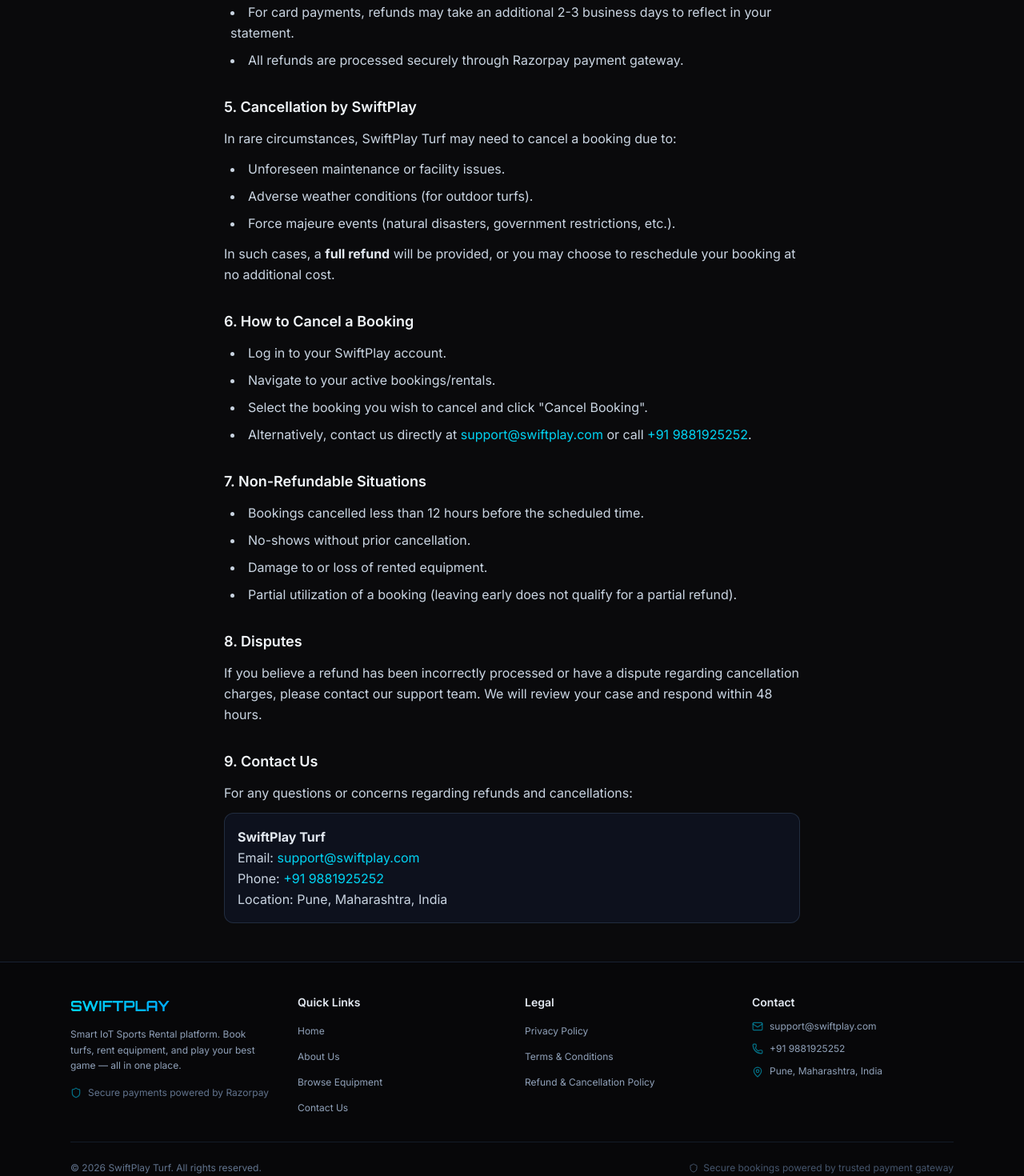
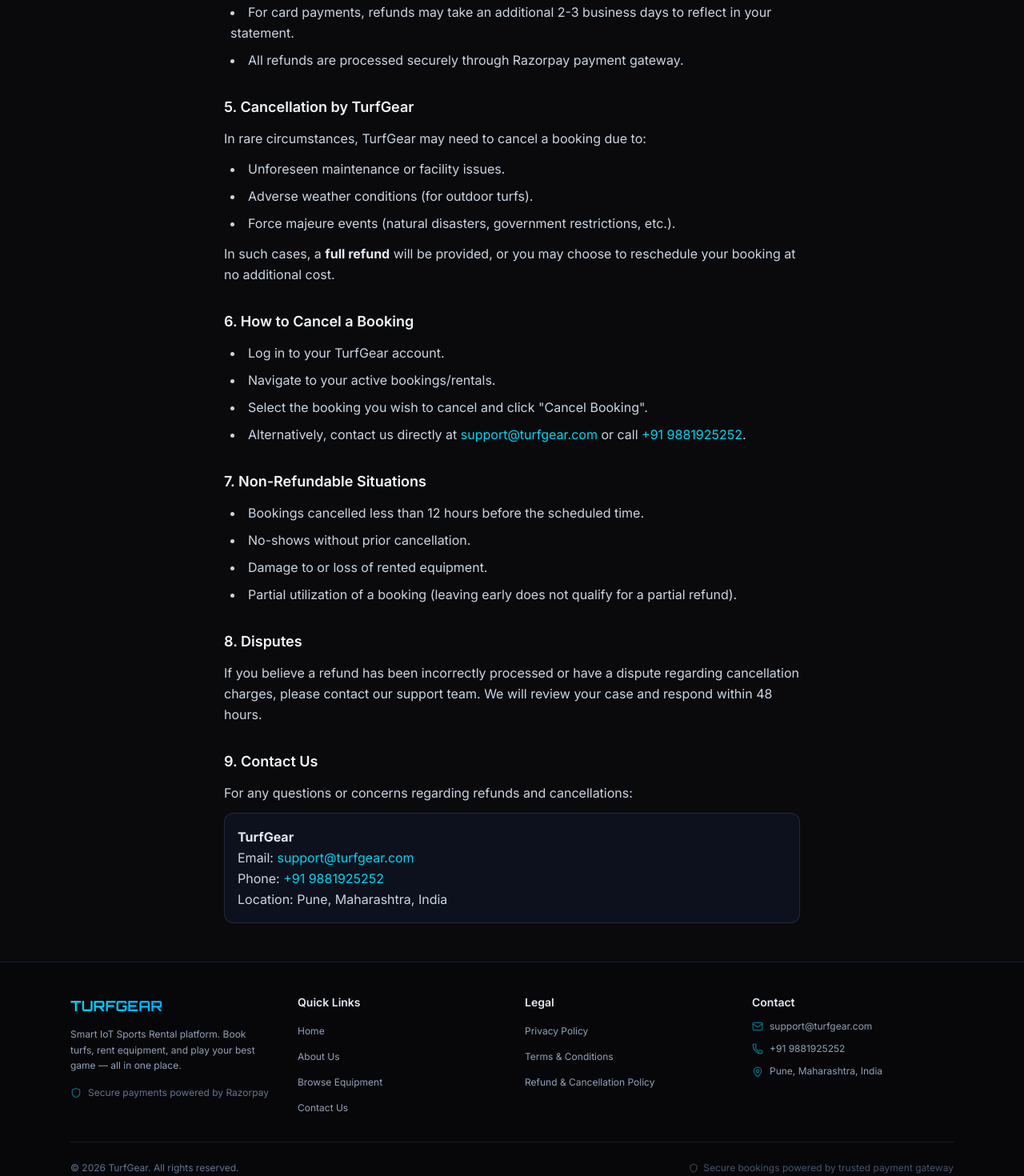
Before and after one commit to sammmuley-oss/swiftplay_turf, a React (Vite) app in the folder frontend/: page /refund-policy in a window 1280 px wide. Shown: the part 1220-2690 px from the top of the page at 80% size. Built offline with nearby package versions, Linux system fonts and the light colour scheme.

Commit message:
changed swiftplay to turfgear

```diff
--- a/frontend/index.html
+++ b/frontend/index.html
@@ -4,7 +4,7 @@
     <meta charset="UTF-8" />
     <link rel="icon" type="image/svg+xml" href="/vite.svg" />
     <meta name="viewport" content="width=device-width, initial-scale=1.0" />
-    <title>SWIFTPLAY – Smart IoT Sports Rental</title>
+    <title>TURFGEAR – Smart IoT Sports Rental</title>
     <link rel="preconnect" href="https://fonts.googleapis.com" />
     <link rel="preconnect" href="https://fonts.gstatic.com" crossorigin />
     <link
--- a/frontend/src/components/layout/Footer.tsx
+++ b/frontend/src/components/layout/Footer.tsx
@@ -9,7 +9,7 @@
           {/* Brand */}
           <div>
             <h3 className="font-display text-lg font-bold text-transparent bg-clip-text bg-gradient-to-r from-cyan-400 to-blue-500 mb-3">
-              SWIFTPLAY
+              TURFGEAR
             </h3>
             <p className="text-slate-400 text-xs leading-relaxed mb-4">
               Smart IoT Sports Rental platform. Book turfs, rent equipment, and play your best game — all in one place.
@@ -76,10 +76,10 @@
               <li className="flex items-center gap-2">
                 <Mail size={14} className="text-cyan-500/60 shrink-0" />
                 <a
-                  href="mailto:support@swiftplay.com"
+                  href="mailto:support@turfgear.com"
                   className="text-xs text-slate-400 hover:text-cyan-400 transition-colors"
                 >
-                  support@swiftplay.com
+                  support@turfgear.com
                 </a>
               </li>
               <li className="flex items-center gap-2">
@@ -104,7 +104,7 @@
         {/* Bottom Bar */}
         <div className="mt-8 pt-6 border-t border-slate-800/60 flex flex-col sm:flex-row items-center justify-between gap-3">
           <p className="text-xs text-slate-500">
-            &copy; {new Date().getFullYear()} SwiftPlay Turf. All rights reserved.
+            &copy; {new Date().getFullYear()} TurfGear. All rights reserved.
           </p>
           <p className="text-xs text-slate-600 flex items-center gap-1.5">
             <Shield size={12} />
--- a/frontend/src/pages/AboutPage.tsx
+++ b/frontend/src/pages/AboutPage.tsx
@@ -16,7 +16,7 @@
 
         {/* Header */}
         <h1 className="font-display text-2xl md:text-3xl font-bold text-transparent bg-clip-text bg-gradient-to-r from-cyan-400 to-blue-500 mb-3">
-          About SwiftPlay
+          About TurfGear
         </h1>
         <p className="text-slate-400 mb-10">
           Redefining the way you book and play sports.
@@ -26,7 +26,7 @@
         <div className="p-6 rounded-2xl bg-slate-900/60 border border-slate-700/60 backdrop-blur-lg mb-8">
           <h2 className="text-lg font-semibold text-slate-100 mb-3">Our Mission</h2>
           <p className="text-slate-300 leading-relaxed">
-            SwiftPlay Turf is a next-generation platform for booking sports turfs and renting equipment with ease.
+            TurfGear is a next-generation platform for booking sports turfs and renting equipment with ease.
             Built in Pune, India, we combine smart IoT technology with a seamless booking experience so you can focus
             on what matters most — playing your best game.
           </p>
@@ -69,15 +69,15 @@
 
         {/* Story */}
         <div className="p-6 rounded-2xl bg-slate-900/60 border border-slate-700/60 backdrop-blur-lg">
-          <h2 className="text-lg font-semibold text-slate-100 mb-3">Why SwiftPlay?</h2>
+          <h2 className="text-lg font-semibold text-slate-100 mb-3">Why TurfGear?</h2>
           <p className="text-slate-300 text-sm leading-relaxed mb-3">
-            Finding and booking a sports turf shouldn't be complicated. We built SwiftPlay to eliminate the hassle of
+            Finding and booking a sports turf shouldn't be complicated. We built TurfGear to eliminate the hassle of
             phone calls, waiting, and uncertainty. With our platform, you get transparent pricing, real-time slot availability,
             IoT-powered smart equipment rentals, and secure online payments — all in one place.
           </p>
           <p className="text-slate-300 text-sm leading-relaxed">
             Our goal is to make sports more accessible to everyone in Pune and beyond. Whether it's cricket, football,
-            badminton, or any other sport — SwiftPlay has you covered.
+            badminton, or any other sport — TurfGear has you covered.
           </p>
         </div>
       </div>
--- a/frontend/src/pages/ContactPage.tsx
+++ b/frontend/src/pages/ContactPage.tsx
@@ -31,10 +31,10 @@
             <div>
               <h3 className="text-sm font-semibold text-slate-200 mb-1">Email</h3>
               <a
-                href="mailto:support@swiftplay.com"
+                href="mailto:support@turfgear.com"
                 className="text-cyan-400 hover:text-cyan-300 transition-colors text-sm"
               >
-                support@swiftplay.com
+                support@turfgear.com
               </a>
               <p className="text-xs text-slate-500 mt-1">We respond within 24 hours</p>
             </div>
@@ -82,7 +82,7 @@
         <div className="p-5 rounded-2xl bg-slate-900/60 border border-slate-700/60 backdrop-blur-lg">
           <h2 className="text-lg font-semibold text-slate-100 mb-3">Get in Touch</h2>
           <p className="text-slate-300 text-sm leading-relaxed">
-            Whether you need help with a booking, have feedback about our services, or want to partner with SwiftPlay Turf,
+            Whether you need help with a booking, have feedback about our services, or want to partner with TurfGear,
             feel free to reach out. Our support team is dedicated to ensuring you have the best experience on and off the turf.
           </p>
           <p className="text-slate-400 text-sm mt-4">
--- a/frontend/src/pages/HomeScreen.tsx
+++ b/frontend/src/pages/HomeScreen.tsx
@@ -9,7 +9,7 @@
         <h1 className="font-display text-4xl md:text-6xl font-bold text-center tracking-tight text-transparent bg-clip-text bg-gradient-to-r from-cyan-400 to-blue-500 mb-4">
           PLAY HARDER. RENT SMARTER.
         </h1>
-        <p className="text-slate-400 text-lg mb-10">SWIFTPLAY – Smart IoT Sports Rental</p>
+        <p className="text-slate-400 text-lg mb-10">TURFGEAR – Smart IoT Sports Rental</p>
         <div className="flex gap-4">
           <Link to="/catalog" className="kiosk-button">Get Started</Link>
           <Link to="/catalog" className="px-6 py-3 rounded-full border border-slate-600 text-slate-300 hover:border-cyan-500 hover:text-cyan-400 transition-colors">
@@ -22,7 +22,7 @@
       <section id="about" className="bg-[#0a0a0c] py-16 px-6">
         <div className="max-w-5xl mx-auto">
           <h2 className="font-display text-2xl md:text-3xl font-bold text-center text-transparent bg-clip-text bg-gradient-to-r from-cyan-400 to-blue-500 mb-3">
-            About SwiftPlay
+            About TurfGear
           </h2>
           <p className="text-slate-400 text-center text-sm mb-10 max-w-xl mx-auto">
             A next-generation platform for booking sports turfs and renting equipment with ease, built in Pune, India.
@@ -85,14 +85,14 @@
 
           <div className="grid grid-cols-1 sm:grid-cols-3 gap-4 mb-6">
             <a
-              href="mailto:support@swiftplay.com"
+              href="mailto:support@turfgear.com"
               className="p-5 rounded-2xl bg-slate-900/60 border border-slate-700/60 backdrop-blur-lg flex flex-col items-center text-center hover:border-cyan-500/40 transition-colors"
             >
               <div className="p-2.5 rounded-xl bg-cyan-500/10 border border-cyan-500/20 mb-3">
                 <Mail size={20} className="text-cyan-400" />
               </div>
               <h3 className="text-sm font-semibold text-slate-200 mb-1">Email</h3>
-              <p className="text-xs text-cyan-400">support@swiftplay.com</p>
+              <p className="text-xs text-cyan-400">support@turfgear.com</p>
             </a>
 
             <a
--- a/frontend/src/pages/LoginScreen.tsx
+++ b/frontend/src/pages/LoginScreen.tsx
@@ -126,7 +126,7 @@
               exit={{ opacity: 0, x: 30 }}
               transition={{ type: 'spring', stiffness: 100, damping: 20 }}
             >
-              <h1 className="text-3xl font-display font-bold text-white mb-2 text-center">SwiftPlay</h1>
+              <h1 className="text-3xl font-display font-bold text-white mb-2 text-center">TurfGear</h1>
               <p className="text-slate-400 text-sm mb-8 text-center uppercase tracking-widest">Email OTP Login</p>
 
 
--- a/frontend/src/pages/PrivacyPolicyPage.tsx
+++ b/frontend/src/pages/PrivacyPolicyPage.tsx
@@ -33,9 +33,9 @@
           <section>
             <h2 className="text-lg font-semibold text-slate-100 mb-3">1. Introduction</h2>
             <p>
-              SwiftPlay Turf ("we", "our", or "us") operates the SwiftPlay platform for booking sports turfs and rental equipment.
+              TurfGear ("we", "our", or "us") operates the TurfGear platform for booking sports turfs and rental equipment.
               This Privacy Policy explains how we collect, use, disclose, and safeguard your information when you use our website
-              and services. By accessing or using SwiftPlay, you agree to the terms of this Privacy Policy.
+              and services. By accessing or using TurfGear, you agree to the terms of this Privacy Policy.
             </p>
           </section>
 
@@ -100,8 +100,8 @@
             </ul>
             <p className="mt-3">
               To exercise any of these rights, please contact us at{' '}
-              <a href="mailto:support@swiftplay.com" className="text-cyan-400 hover:text-cyan-300 transition-colors">
-                support@swiftplay.com
+              <a href="mailto:support@turfgear.com" className="text-cyan-400 hover:text-cyan-300 transition-colors">
+                support@turfgear.com
               </a>.
             </p>
           </section>
@@ -128,8 +128,8 @@
               If you have any questions about this Privacy Policy, please contact us:
             </p>
             <div className="mt-3 p-4 rounded-xl bg-slate-900/60 border border-slate-700/60">
-              <p><strong className="text-slate-200">SwiftPlay Turf</strong></p>
-              <p>Email: <a href="mailto:support@swiftplay.com" className="text-cyan-400 hover:text-cyan-300 transition-colors">support@swiftplay.com</a></p>
+              <p><strong className="text-slate-200">TurfGear</strong></p>
+              <p>Email: <a href="mailto:support@turfgear.com" className="text-cyan-400 hover:text-cyan-300 transition-colors">support@turfgear.com</a></p>
               <p>Phone: <a href="tel:+919881925252" className="text-cyan-400 hover:text-cyan-300 transition-colors">+91 9881925252</a></p>
               <p>Location: Pune, Maharashtra, India</p>
             </div>
--- a/frontend/src/pages/RefundPolicyPage.tsx
+++ b/frontend/src/pages/RefundPolicyPage.tsx
@@ -33,7 +33,7 @@
           <section>
             <h2 className="text-lg font-semibold text-slate-100 mb-3">1. Overview</h2>
             <p>
-              At SwiftPlay Turf, we strive to provide you with the best sports turf booking experience. We understand that plans
+              At TurfGear, we strive to provide you with the best sports turf booking experience. We understand that plans
               can change, and this policy outlines the terms for cancellations and refunds for bookings made through our platform.
             </p>
           </section>
@@ -81,9 +81,9 @@
           </section>
 
           <section>
-            <h2 className="text-lg font-semibold text-slate-100 mb-3">5. Cancellation by SwiftPlay</h2>
+            <h2 className="text-lg font-semibold text-slate-100 mb-3">5. Cancellation by TurfGear</h2>
             <p className="mb-3">
-              In rare circumstances, SwiftPlay Turf may need to cancel a booking due to:
+              In rare circumstances, TurfGear may need to cancel a booking due to:
             </p>
             <ul className="list-disc list-inside space-y-2 pl-2">
               <li>Unforeseen maintenance or facility issues.</li>
@@ -98,10 +98,10 @@
           <section>
             <h2 className="text-lg font-semibold text-slate-100 mb-3">6. How to Cancel a Booking</h2>
             <ul className="list-disc list-inside space-y-2 pl-2">
-              <li>Log in to your SwiftPlay account.</li>
+              <li>Log in to your TurfGear account.</li>
               <li>Navigate to your active bookings/rentals.</li>
               <li>Select the booking you wish to cancel and click "Cancel Booking".</li>
-              <li>Alternatively, contact us directly at <a href="mailto:support@swiftplay.com" className="text-cyan-400 hover:text-cyan-300 transition-colors">support@swiftplay.com</a> or call <a href="tel:+919881925252" className="text-cyan-400 hover:text-cyan-300 transition-colors">+91 9881925252</a>.</li>
+              <li>Alternatively, contact us directly at <a href="mailto:support@turfgear.com" className="text-cyan-400 hover:text-cyan-300 transition-colors">support@turfgear.com</a> or call <a href="tel:+919881925252" className="text-cyan-400 hover:text-cyan-300 transition-colors">+91 9881925252</a>.</li>
             </ul>
           </section>
 
@@ -129,8 +129,8 @@
               For any questions or concerns regarding refunds and cancellations:
             </p>
             <div className="mt-3 p-4 rounded-xl bg-slate-900/60 border border-slate-700/60">
-              <p><strong className="text-slate-200">SwiftPlay Turf</strong></p>
-              <p>Email: <a href="mailto:support@swiftplay.com" className="text-cyan-400 hover:text-cyan-300 transition-colors">support@swiftplay.com</a></p>
+              <p><strong className="text-slate-200">TurfGear</strong></p>
+              <p>Email: <a href="mailto:support@turfgear.com" className="text-cyan-400 hover:text-cyan-300 transition-colors">support@turfgear.com</a></p>
               <p>Phone: <a href="tel:+919881925252" className="text-cyan-400 hover:text-cyan-300 transition-colors">+91 9881925252</a></p>
               <p>Location: Pune, Maharashtra, India</p>
             </div>
--- a/frontend/src/pages/TermsAndConditionsPage.tsx
+++ b/frontend/src/pages/TermsAndConditionsPage.tsx
@@ -33,7 +33,7 @@
           <section>
             <h2 className="text-lg font-semibold text-slate-100 mb-3">1. Acceptance of Terms</h2>
             <p>
-              By accessing and using the SwiftPlay Turf platform ("Platform"), you accept and agree to be bound by these Terms and
+              By accessing and using the TurfGear platform ("Platform"), you accept and agree to be bound by these Terms and
               Conditions. If you do not agree to these terms, please do not use our services. These terms apply to all users,
               visitors, and others who access the Platform.
             </p>
@@ -42,7 +42,7 @@
           <section>
             <h2 className="text-lg font-semibold text-slate-100 mb-3">2. Services Offered</h2>
             <p>
-              SwiftPlay Turf provides an online platform for booking sports turfs and renting sports equipment. Our services include
+              TurfGear provides an online platform for booking sports turfs and renting sports equipment. Our services include
               turf availability browsing, online booking, secure payment processing, and equipment rental management through IoT-enabled
               smart systems.
             </p>
@@ -104,8 +104,8 @@
           <section>
             <h2 className="text-lg font-semibold text-slate-100 mb-3">8. Intellectual Property</h2>
             <p>
-              All content on the SwiftPlay platform, including but not limited to logos, text, graphics, images, and software,
-              is the property of SwiftPlay Turf and is protected by applicable intellectual property laws. You may not reproduce,
+              All content on the TurfGear platform, including but not limited to logos, text, graphics, images, and software,
+              is the property of TurfGear and is protected by applicable intellectual property laws. You may not reproduce,
               distribute, or create derivative works without our prior written consent.
             </p>
           </section>
@@ -113,7 +113,7 @@
           <section>
             <h2 className="text-lg font-semibold text-slate-100 mb-3">9. Limitation of Liability</h2>
             <p>
-              SwiftPlay Turf shall not be liable for any indirect, incidental, special, or consequential damages arising from
+              TurfGear shall not be liable for any indirect, incidental, special, or consequential damages arising from
               the use of our Platform or services. Our total liability shall not exceed the amount paid by you for the specific
               booking or service in question. We are not responsible for injuries sustained during sports activities on booked turfs.
             </p>
@@ -150,8 +150,8 @@
               If you have any questions regarding these Terms and Conditions, please contact us:
             </p>
             <div className="mt-3 p-4 rounded-xl bg-slate-900/60 border border-slate-700/60">
-              <p><strong className="text-slate-200">SwiftPlay Turf</strong></p>
-              <p>Email: <a href="mailto:support@swiftplay.com" className="text-cyan-400 hover:text-cyan-300 transition-colors">support@swiftplay.com</a></p>
+              <p><strong className="text-slate-200">TurfGear</strong></p>
+              <p>Email: <a href="mailto:support@turfgear.com" className="text-cyan-400 hover:text-cyan-300 transition-colors">support@turfgear.com</a></p>
               <p>Phone: <a href="tel:+919881925252" className="text-cyan-400 hover:text-cyan-300 transition-colors">+91 9881925252</a></p>
               <p>Location: Pune, Maharashtra, India</p>
             </div>
```
Also changed, not shown: frontend/src/pages/CatalogScreen.tsx (+4 -4 lines), 1 other file (tests, documents, lock files or other folders).
